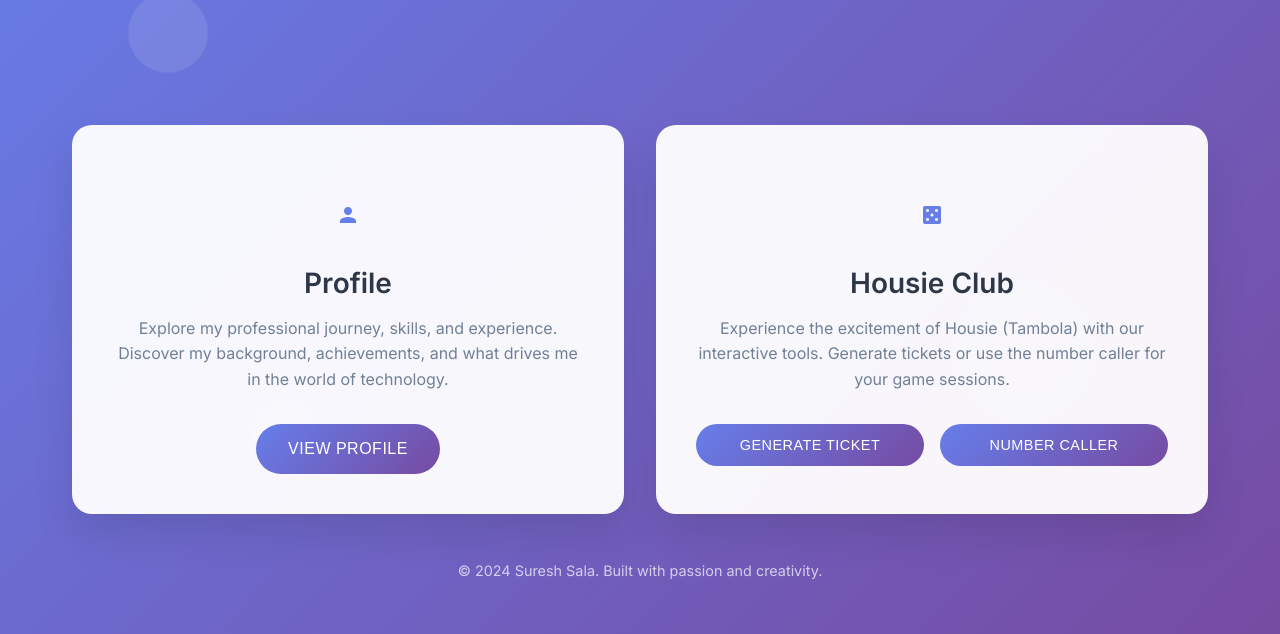
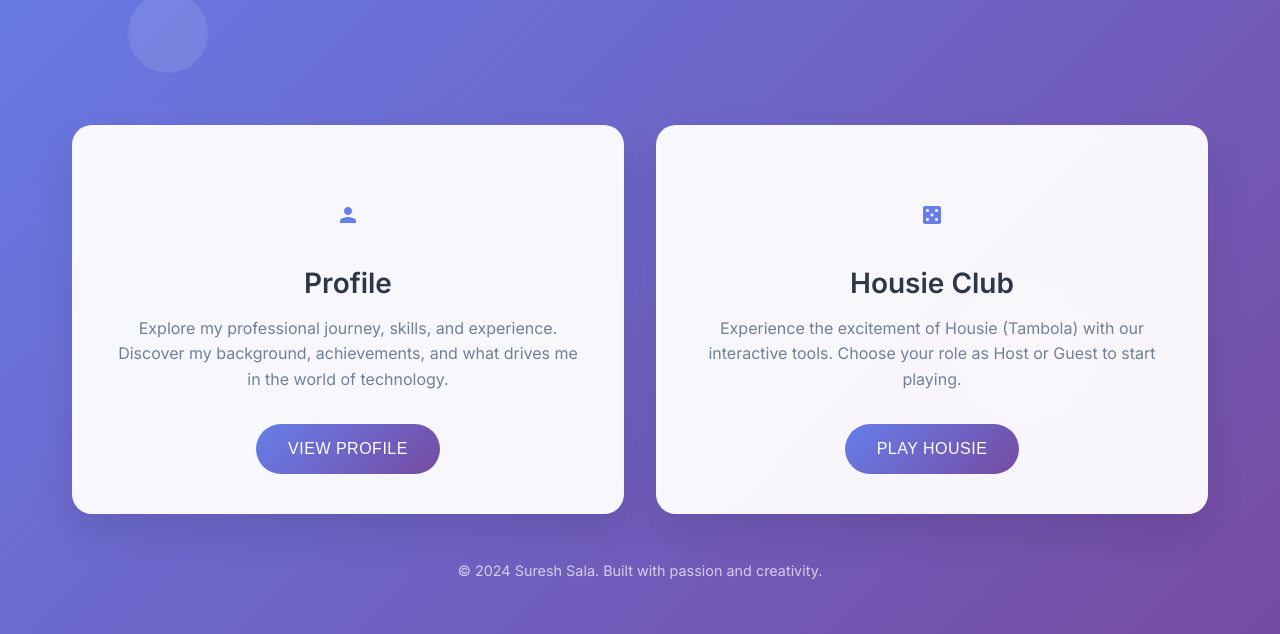
Before and after one commit to SalaSuresh/SalaSuresh.github.io, a plain HTML site: page index.html in a window 1280 px wide. Shown: the part 166-800 px from the top of the page. Drawn offline with Linux system fonts and the light colour scheme.

Commit message:
Simplify Housie Club card to single button redirecting to housieClub landing page

```diff
--- a/index.html
+++ b/index.html
@@ -34,23 +34,16 @@
                 <button class="card-button">View Profile</button>
             </div>
 
-            <div class="card housie-card">
+            <div class="card" onclick="window.location.href='https://salasuresh.github.io/housieClub/'">
                 <div class="card-icon">
                     <span class="material-icons">casino</span>
                 </div>
                 <h2 class="card-title">Housie Club</h2>
                 <p class="card-description">
                     Experience the excitement of Housie (Tambola) with our interactive tools.
-                    Generate tickets or use the number caller for your game sessions.
+                    Choose your role as Host or Guest to start playing.
                 </p>
-                <div class="button-group">
-                    <button class="card-button housie-btn" onclick="window.location.href='https://salasuresh.github.io/housieClub/ticket.html'">
-                        Generate Ticket
-                    </button>
-                    <button class="card-button housie-btn" onclick="window.location.href='https://salasuresh.github.io/housieClub/numberCaller.html'">
-                        Number Caller
-                    </button>
-                </div>
+                <button class="card-button">Play Housie</button>
             </div>
         </div>
 
```
